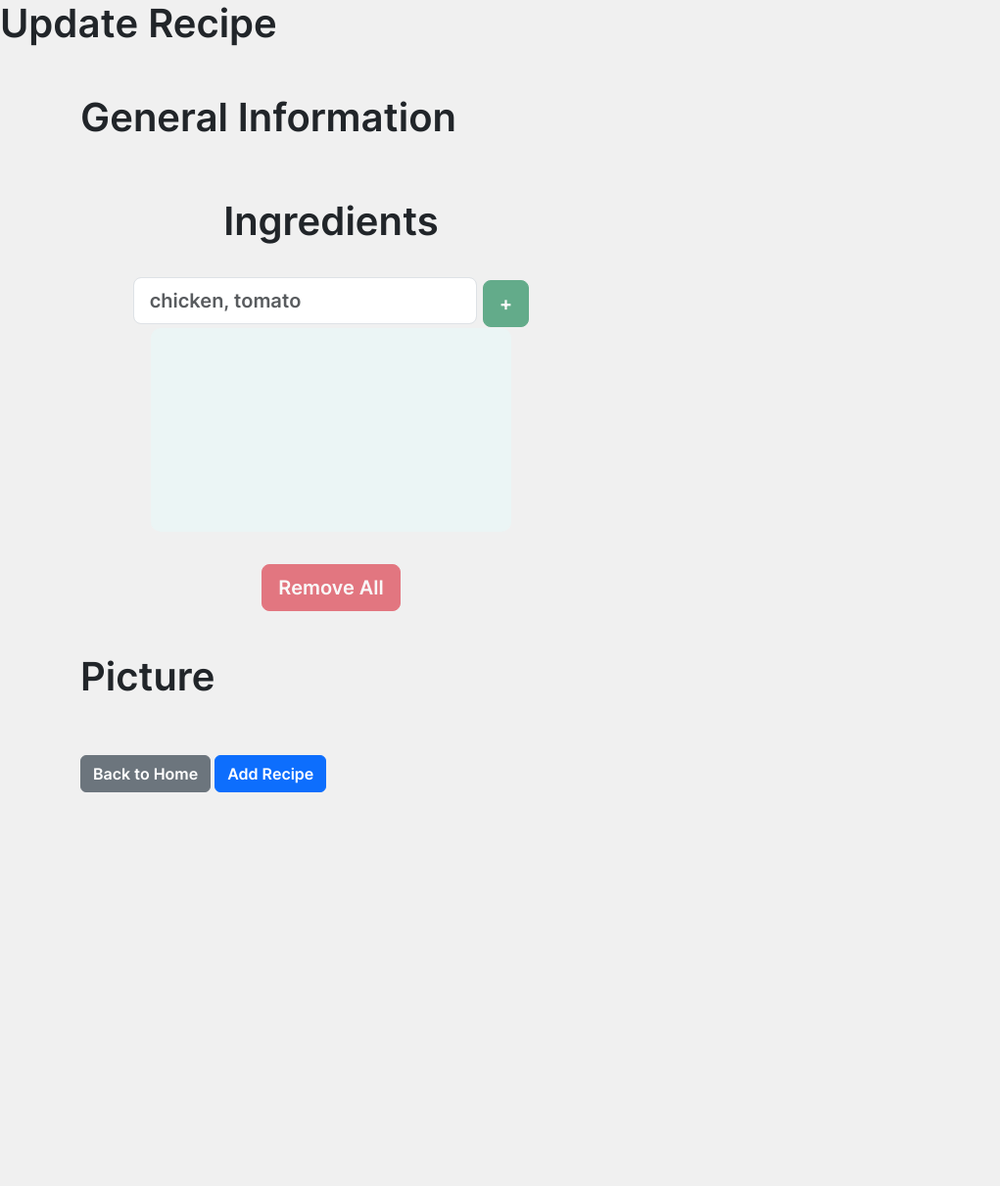
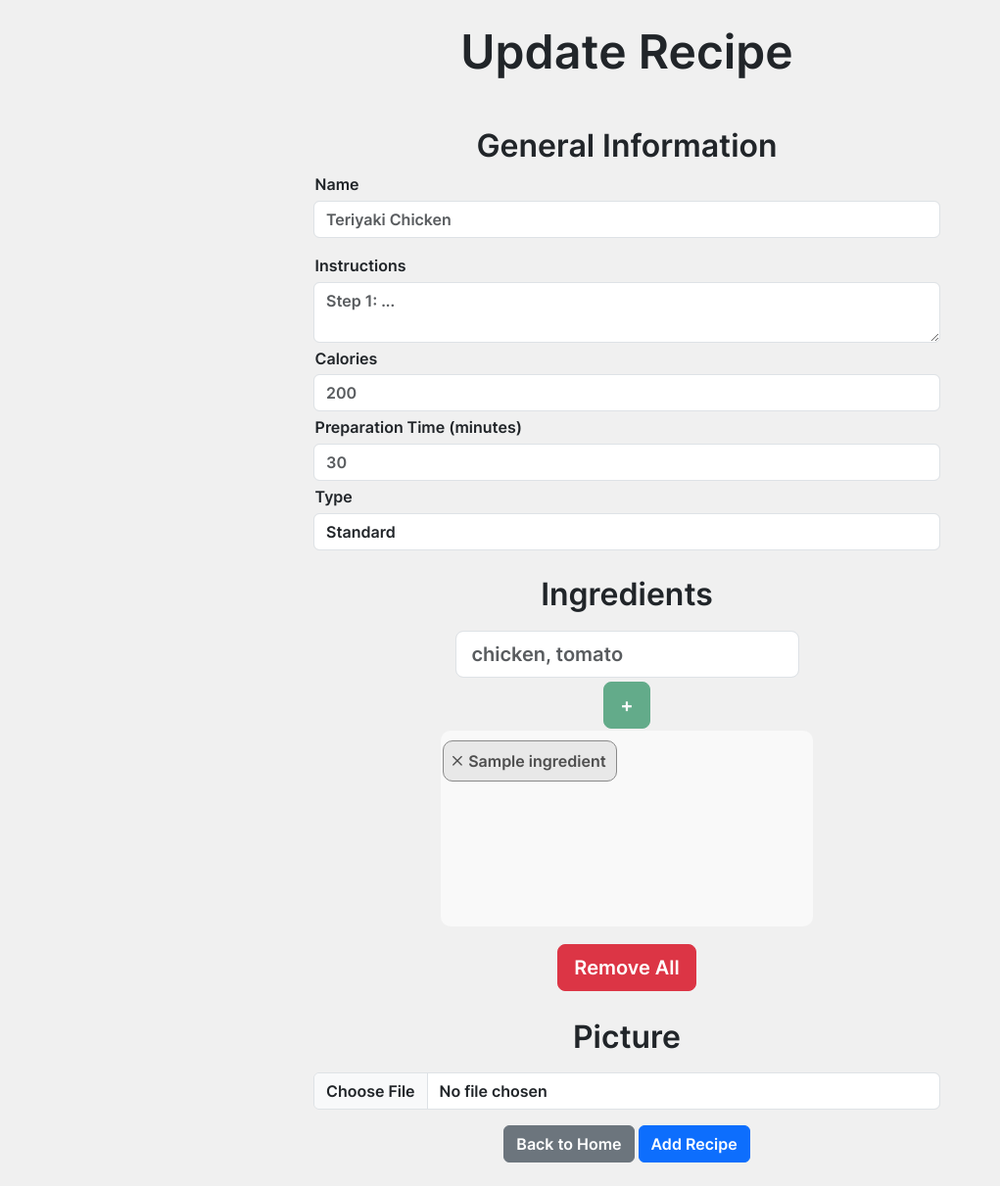
Before and after one commit to pizzackz/AppSecurityProject, a Flask app: template app/templates/admin/recipe/recipe_update.html in a window 1280 px wide. Shown: the whole page at 98% size, without its empty margins (0-1021 px from the left). Before the commit the page ends 809 px from the top, so only its background shows below. Run offline with Flask 3, Linux system fonts and the light colour scheme; tables that the repository leaves empty hold one stand-in row (values such as "Sample post"); the template is opened without the code that fills it: values that come from a table or form of the project are taken from there, most other values are stand-ins (such as "Sample title", 1, 10 or a date in 2020); parts of the project's set-up code (start-up, migrations or seed data) failed here and were passed over; some libraries are stand-ins or nearby versions.

Commit message:
Implemented Update for recipe (Admin)

```diff
--- a/app/blueprints/admin/admin_recipe_bp.py
+++ b/app/blueprints/admin/admin_recipe_bp.py
@@ -319,7 +319,7 @@ def create_recipe():
             picture.save(os.path.join('app/static/images_recipe', picture_filename))
 
             # Store in database
-            new_recipe = Recipe(name=name, ingredients=ingredient_cleaned, instructions=instructions, picture=picture_filename, type=recipe_type, calories=calories, prep_time=prep_time, user_created='JohnDoeTesting')
+            new_recipe = Recipe(name=name, ingredients=ingredient_cleaned, instructions=soup, picture=picture_filename, type=recipe_type, calories=calories, prep_time=prep_time, user_created='JohnDoeTesting')
             try:
                 db.session.add(new_recipe)
                 db.session.commit()
@@ -472,7 +472,7 @@ def update_recipe(recipe_id):
         if ingredients != []:
             recipe.ingredients = ingredient_cleaned
         if instructions != '':
-            recipe.instructions = instructions
+            recipe.instructions = soup
         if picture.filename != '':
             recipe.picture = picture_filename
         if calories != '':
--- a/app/blueprints/authentication/login_auth_bp.py
+++ b/app/blueprints/authentication/login_auth_bp.py
@@ -5,7 +5,7 @@ from flask import Blueprint, request, redirect, render_template, url_for
 
 from app import db
 from app.models import User
-from app.forms.forms import InitialLoginForm
+# from app.forms.forms import InitialLoginForm
 
 
 # Initialise flask blueprint - 'login_aut_bp'
--- a/app/static/js/recipe/recipe_update.js
+++ b/app/static/js/recipe/recipe_update.js
@@ -181,6 +181,30 @@ function submit_recipe1() {
   }
 
 function add_ingredient_item(string1) {
-    ingredient_list.push(string1);
-    display_ingredient;
+    var ingredient = string1;
+        if (ingredient.trim() == '') {
+        display_popup('The input is empty.', 'error')
+    }
+    else {
+        var regex = /^[a-zA-Z\s,]+$/;
+        if (regex.test(ingredient)) {
+            for (i=0;i<ingredient.length;i++) {
+                if (ingredient_list.includes(ingredient)) {
+
+                }
+                else {
+                    if (ingredient.trim() == '') {
+                        display_popup('The input is empty.', 'error');
+                    }
+                    else {
+                        ingredient_list.push(string1);
+                        display_ingredient();
+                    }
+                }
+            }
+        }
+        else {
+            display_popup('Letters, spaces and commas are only accepted.', 'error');
+        }
+    }
 }
--- a/app/templates/admin/recipe/recipe_update.html
+++ b/app/templates/admin/recipe/recipe_update.html
@@ -3,16 +3,22 @@
 
 {% block css %}
 {{ super() }}
-<link rel="stylesheet" href="{{ url_for('static', filename='css/recipe/recipe_database.css') }}">
+<link rel="stylesheet" href="{{ url_for('static', filename='css/recipe/recipe_create.css') }}">
 {% endblock %}
 
 {% block scripts %}
 {{ super() }}
 <script nonce="{{ nonce }}" src="{{ url_for('static', filename='js/recipe/recipe_update.js' ) }}"></script>
+{% for ingredient in ingredients %}
+<script nonce="{{ nonce }}">
+
+        add_ingredient_item('{{ ingredient }}')
+    </script>
+{% endfor %}
 {% endblock %}
 
 {% block content %}
-
+{% from "includes/_form_helper.html" import render_field, render_field_picture %}
 <div>
     <h1 class="mb-4" id="add_recipe_title">Update Recipe</h1>
     <div class="container mt-5">
@@ -48,12 +54,7 @@
                     <input type="button" value="+" id="add_ingredient" class="btn btn-success btn-lg col">
                 </div>
                 <div id="ingredient_items_list">
-                    {% for ingredient in ingredients %}
-            <script>
-            add_ingredient_item('{{ ingredient }}')
-            </script>
 
-            {% endfor %}
                 </div>
                 <div class="input_ingredient">
                     <input type="button" value="Remove All" class="btn btn-danger btn-lg" id="remove_all">
```
